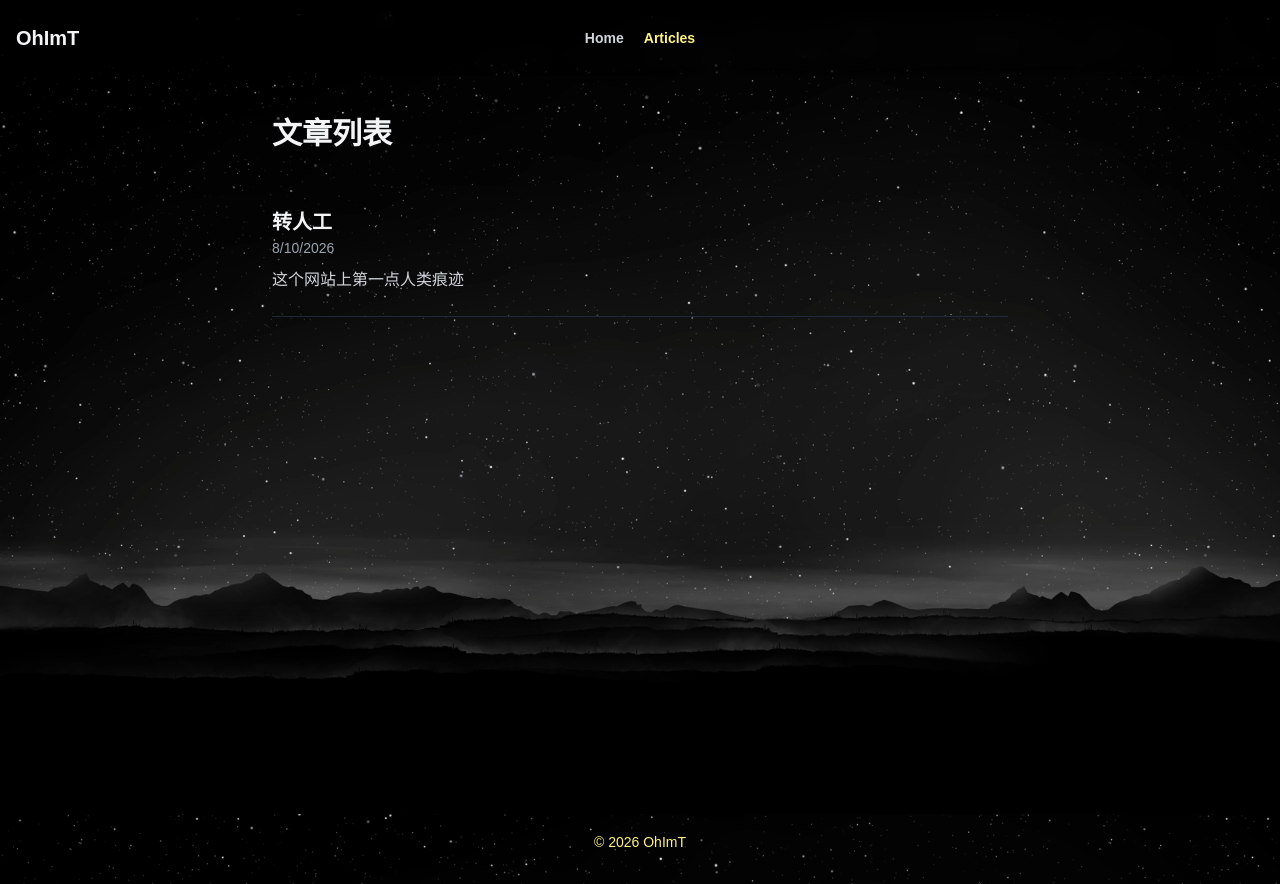
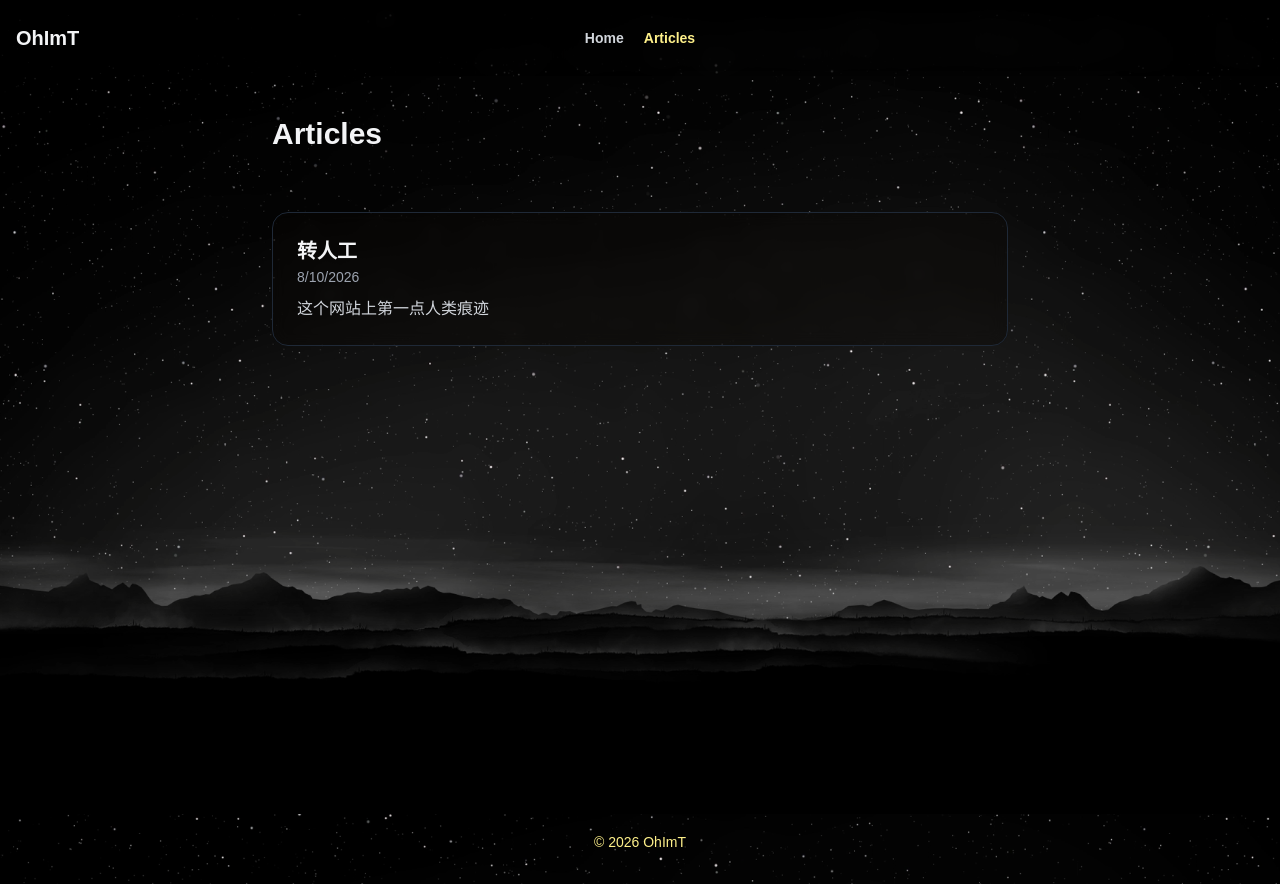
Before and after one commit to TangentCN/OhImTBlog, an Astro site: page /blog in a window 1280 px wide. Built offline with nearby package versions, Linux system fonts and the light colour scheme; Astro itself is replaced by a stand-in of ours.

Commit message:
美化文章列表：圆角半透明卡片 + hover 动画 + 整卡可点击

```diff
--- a/src/components/PostCard.astro
+++ b/src/components/PostCard.astro
@@ -11,9 +11,10 @@ interface Props {
 const { post } = Astro.props;
 // 注：post.id 就是文件名（不含 .md），它决定详情页 URL：/blog/文件名/
 ---
-<article class="border-b border-line py-6">
+<article class="relative rounded-2xl border border-line bg-page/30 p-6 backdrop-blur-sm transition-all duration-300 hover:-translate-y-[2px] hover:bg-page/50 hover:border-accent/40">
   <h2 class="text-xl font-semibold">
-    <a href={`/blog/${post.id}/`} class="hover:text-accent">{post.data.title}</a>
+    <!-- after:absolute + inset-0：伪元素铺满整张卡片，点击卡片任意处 = 点击链接（stretched link） -->
+    <a href={`/blog/${post.id}/`} class="hover:text-accent after:absolute after:inset-0 after:content-['']">{post.data.title}</a>
   </h2>
   <time class="text-sm text-muted">{post.data.pubDate.toLocaleDateString()}</time>
   {post.data.description && <p class="mt-2 text-soft">{post.data.description}</p>}
--- a/src/pages/blog/index.astro
+++ b/src/pages/blog/index.astro
@@ -14,7 +14,9 @@ const posts = (await getCollection("blog")).sort(
 
 <BaseLayout>
   <main class="mx-auto max-w-3xl px-4 py-10">
-    <h1 class="mb-8 text-3xl font-bold">文章列表</h1>
-    {posts.map((post) => <PostCard post={post} />)}
+    <h1 class="mb-15 text-3xl font-bold">Articles</h1>
+    <div class="flex flex-col gap-4">
+      {posts.map((post) => <PostCard post={post} />)}
+    </div>
   </main>
 </BaseLayout>
```
